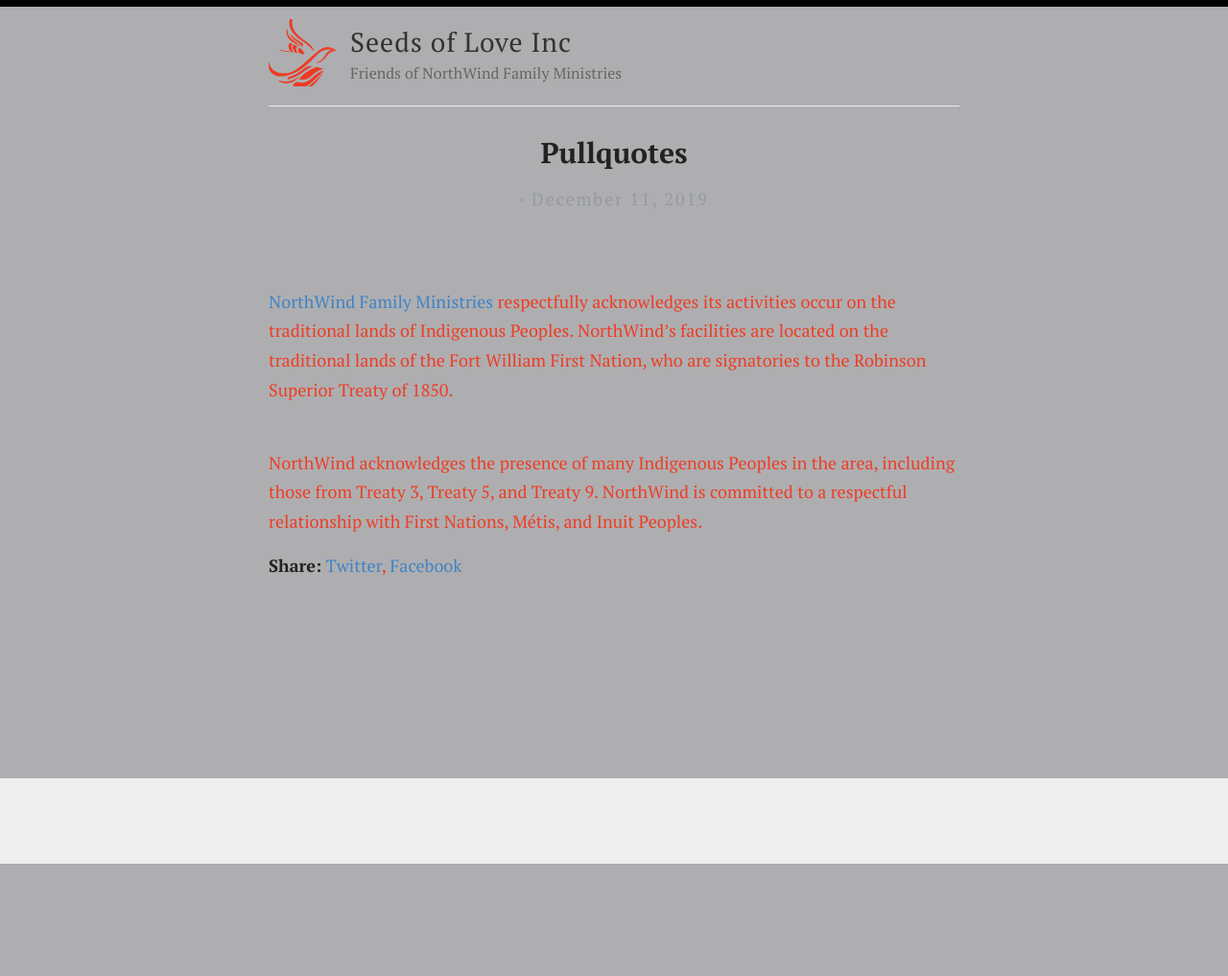
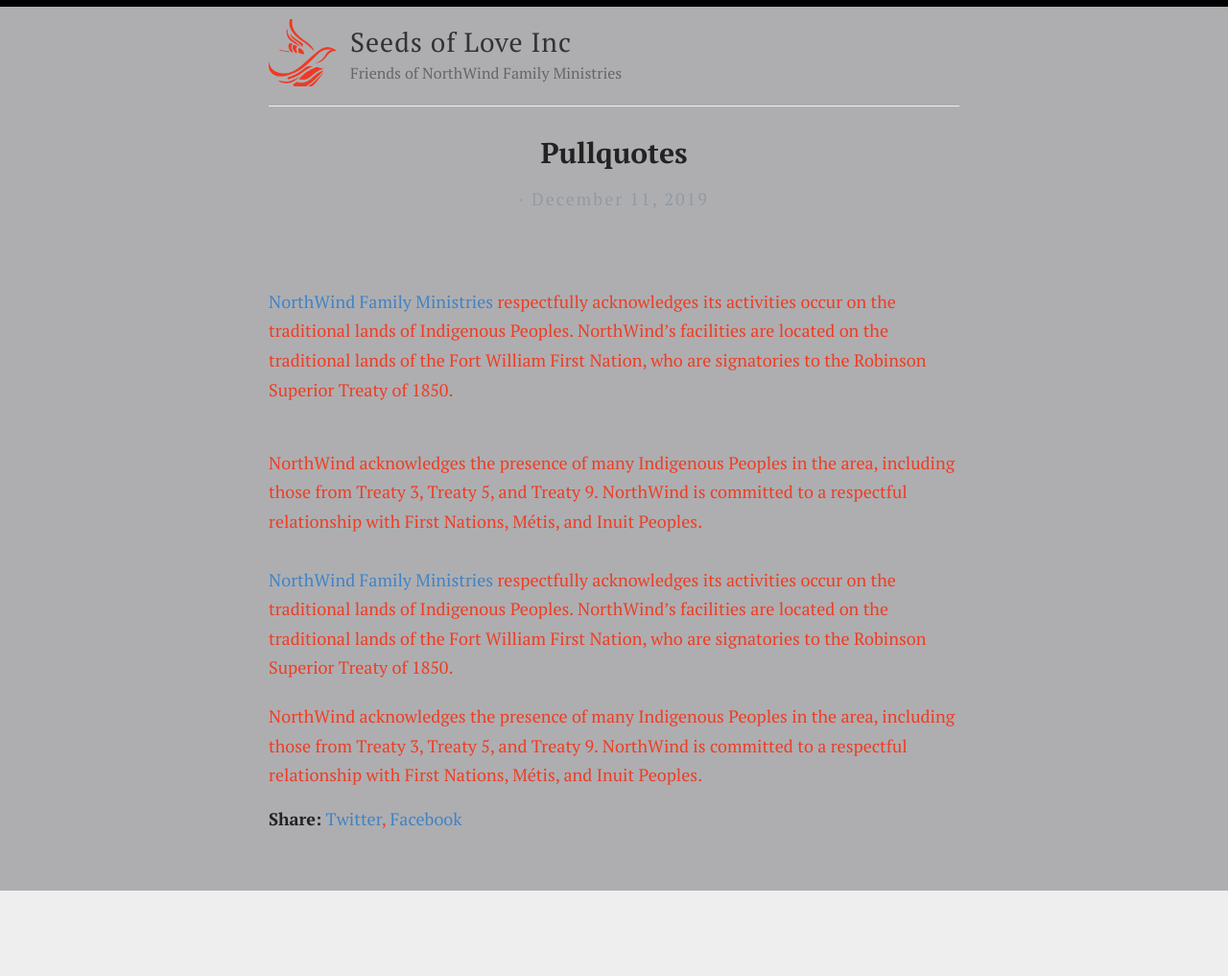
Before and after one commit to Seeds-of-Love-Inc/seeds-of-love-inc.github.io, a Jekyll site: the page built from _posts/2019-12-11-pullquotes.md, in a window 1280 px wide. Shown: the whole page at 96% size. Built offline with Jekyll 4.4.1, drawn with Linux system fonts in a browser that asks for light colours; before the commit the page ends 900 px from its top, so only the background shows below that.

Commit message:
Enhance acknowledgment of Indigenous Peoples
Added HTML structure for Indigenous Peoples acknowledgment.

```diff
--- a/_posts/2019-12-11-pullquotes.md
+++ b/_posts/2019-12-11-pullquotes.md
@@ -7,3 +7,13 @@
 [NorthWind Family Ministries](https://www.northwindfm.org/) respectfully acknowledges its activities occur on the traditional lands of Indigenous Peoples. NorthWind’s facilities are located on the traditional lands of the Fort William First Nation, who are signatories to the Robinson Superior Treaty of 1850.<br><br>
 
 NorthWind acknowledges the presence of many Indigenous Peoples in the area, including those from Treaty 3, Treaty 5, and Treaty 9. NorthWind is committed to a respectful relationship with First Nations, Métis, and Inuit Peoples.
+
+<div style="margin-top: 30px;">
+<p>
+<a href="https://www.northwindfm.org/">NorthWind Family Ministries</a> respectfully acknowledges its activities occur on the traditional lands of Indigenous Peoples. NorthWind’s facilities are located on the traditional lands of the Fort William First Nation, who are signatories to the Robinson Superior Treaty of 1850.
+</p>
+
+<p style="margin-top: 20px;">
+NorthWind acknowledges the presence of many Indigenous Peoples in the area, including those from Treaty 3, Treaty 5, and Treaty 9. NorthWind is committed to a respectful relationship with First Nations, Métis, and Inuit Peoples.
+</p>
+</div>
```
